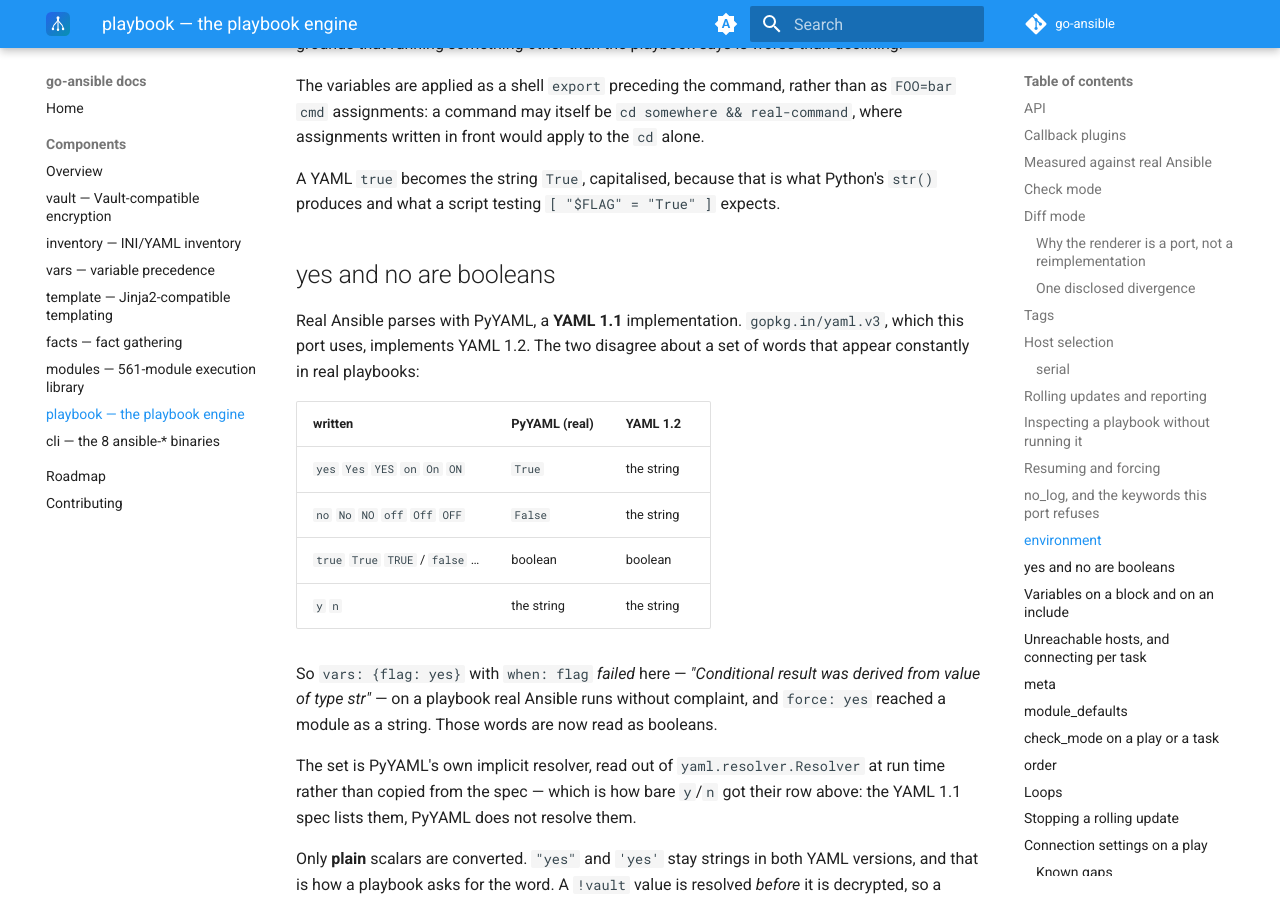
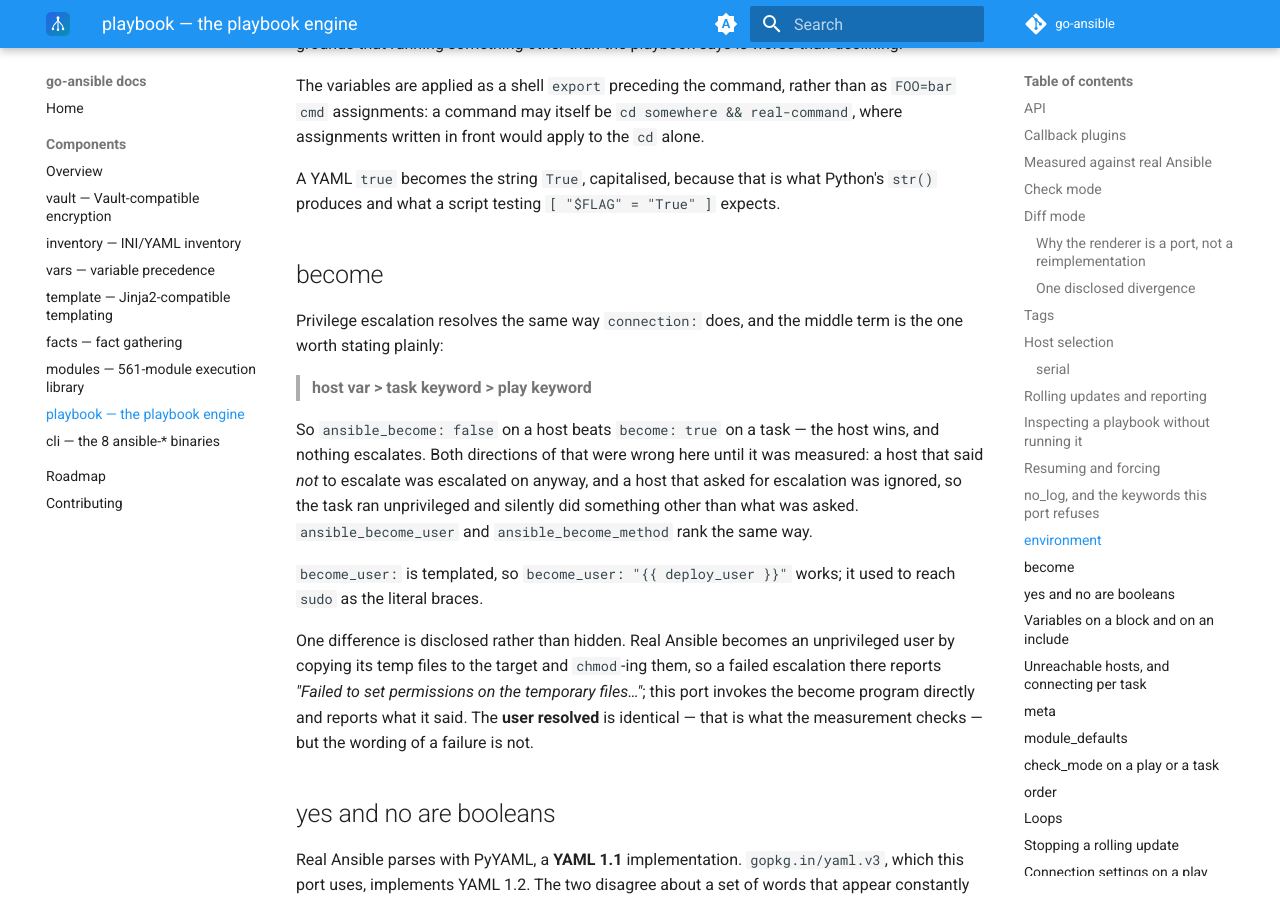
Before and after one commit to go-ansible/docs, an MkDocs documentation site: the page built from docs/components/playbook.md, in a window 1280 px wide and 900 px high, scrolled down 11216 px. Built offline with MkDocs 1.6.1 and Material for MkDocs 9.7.7, drawn with Linux system fonts in a browser that asks for light colours; the version menu is left out.

Commit message:
playbook: document become precedence (#47)
Covers playbook v0.54.0. The rule worth stating plainly is that a
host var beats a task keyword, so ansible_become: false wins over
become: true — both directions of which were wrong until measured.

Discloses the one remaining difference: real becomes an unprivileged
user by chmod-ing temp files, so its failure WORDING differs even
though the user resolved is identical.

Co-authored-by: Claude Opus 5 <noreply@anthropic.com>

```diff
--- a/docs/components/playbook.md
+++ b/docs/components/playbook.md
@@ -551,6 +551,32 @@ A YAML `true` becomes the string `True`, capitalised, because that is
 what Python's `str()` produces and what a script testing
 `[ "$FLAG" = "True" ]` expects.
 
+## become
+
+Privilege escalation resolves the same way `connection:` does, and the
+middle term is the one worth stating plainly:
+
+> **host var > task keyword > play keyword**
+
+So `ansible_become: false` on a host beats `become: true` on a task —
+the host wins, and nothing escalates. Both directions of that were
+wrong here until it was measured: a host that said *not* to escalate
+was escalated on anyway, and a host that asked for escalation was
+ignored, so the task ran unprivileged and silently did something
+other than what was asked. `ansible_become_user` and
+`ansible_become_method` rank the same way.
+
+`become_user:` is templated, so `become_user: "{{ deploy_user }}"`
+works; it used to reach `sudo` as the literal braces.
+
+One difference is disclosed rather than hidden. Real Ansible becomes
+an unprivileged user by copying its temp files to the target and
+`chmod`-ing them, so a failed escalation there reports *"Failed to set
+permissions on the temporary files…"*; this port invokes the become
+program directly and reports what it said. The **user resolved** is
+identical — that is what the measurement checks — but the wording of a
+failure is not.
+
 ## yes and no are booleans
 
 Real Ansible parses with PyYAML, a **YAML 1.1** implementation.
```
